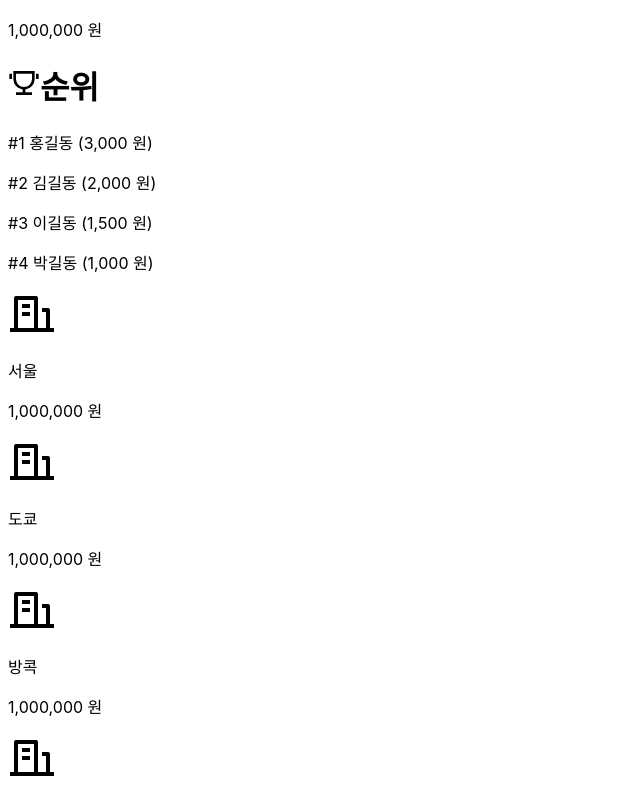
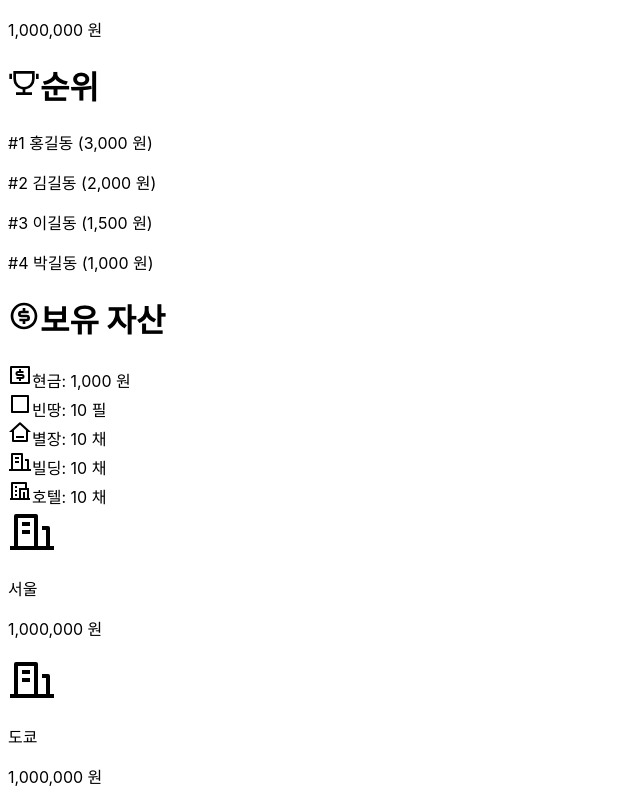
Before and after one commit to SkyLightQP/marble, a React (Create React App) app: page / in a window 1280 px wide. Shown: the part 2023-2818 px from the top of the page, without its empty margins (0-640 px from the left). Built offline with nearby package versions, Linux system fonts and the light colour scheme; a web font is replaced by a local one.

Commit message:
feat: implement BalanceInformation component

```diff
--- /dev/null
+++ b/src/components/BalanceInformation/BalanceInformationItem/index.tsx
@@ -0,0 +1,18 @@
+import React from 'react';
+import { IconType } from 'react-icons';
+
+interface BalanceInformationItemProps {
+  readonly icon: IconType;
+  readonly text: string;
+  readonly cost: number;
+  readonly unit: string;
+}
+
+export const BalanceInformationItem: React.FC<BalanceInformationItemProps> = ({ icon: Icon, text, cost, unit }) => {
+  return (
+    <div className="flex items-center">
+      <Icon size={24} className="mr-1" />
+      {text}: {cost.toLocaleString('ko-KR')} {unit}
+    </div>
+  );
+};
--- /dev/null
+++ b/src/components/BalanceInformation/BalanceInformationView/index.tsx
@@ -0,0 +1,28 @@
+import React from 'react';
+import {
+  RiBuildingLine,
+  RiHome3Line,
+  RiHotelLine,
+  RiMoneyDollarBoxLine,
+  RiMoneyDollarCircleLine,
+  RiSquareLine
+} from 'react-icons/ri';
+import { BalanceInformationItem } from '../BalanceInformationItem';
+
+export const BalanceInformationView: React.FC = () => {
+  return (
+    <div className="w-60 h-60 bg-white border-2 border-gray-300 rounded-xl p-4 ">
+      <h1 className="font-bold text-xl mb-2 flex items-center">
+        <RiMoneyDollarCircleLine className="mr-1" />
+        보유 자산
+      </h1>
+      <div className="space-y-1">
+        <BalanceInformationItem icon={RiMoneyDollarBoxLine} text="현금" cost={1000} unit="원" />
+        <BalanceInformationItem icon={RiSquareLine} text="빈땅" cost={10} unit="필" />
+        <BalanceInformationItem icon={RiHome3Line} text="별장" cost={10} unit="채" />
+        <BalanceInformationItem icon={RiBuildingLine} text="빌딩" cost={10} unit="채" />
+        <BalanceInformationItem icon={RiHotelLine} text="호텔" cost={10} unit="채" />
+      </div>
+    </div>
+  );
+};
--- a/src/components/GameBoard/index.tsx
+++ b/src/components/GameBoard/index.tsx
@@ -4,6 +4,7 @@ import { SpecialCard } from '../SpecialCard';
 import { DUMMY_CITY_LIST, DUMMY_CITY_LIST_FOR_VERTICAL } from '../../constants/dummy-data';
 import { CityCard } from '../CityCard';
 import { RankView } from '../Rank/RankView';
+import { BalanceInformationView } from '../BalanceInformation/BalanceInformationView';
 
 export const GameBoard: React.FC = () => {
   return (
@@ -29,8 +30,9 @@ export const GameBoard: React.FC = () => {
             <CityCard key={city.nameKo} icon={RiBuildingLine} nameKo={city.nameKo} price={city.price} />
           ))}
         </div>
-        <div className="w-[1060px] h-full flex p-10">
+        <div className="w-[1060px] h-full flex space-x-4 p-10">
           <RankView />
+          <BalanceInformationView />
         </div>
         <div className="flex flex-col space-y-1">
           {DUMMY_CITY_LIST_FOR_VERTICAL.map((city) => (
```
